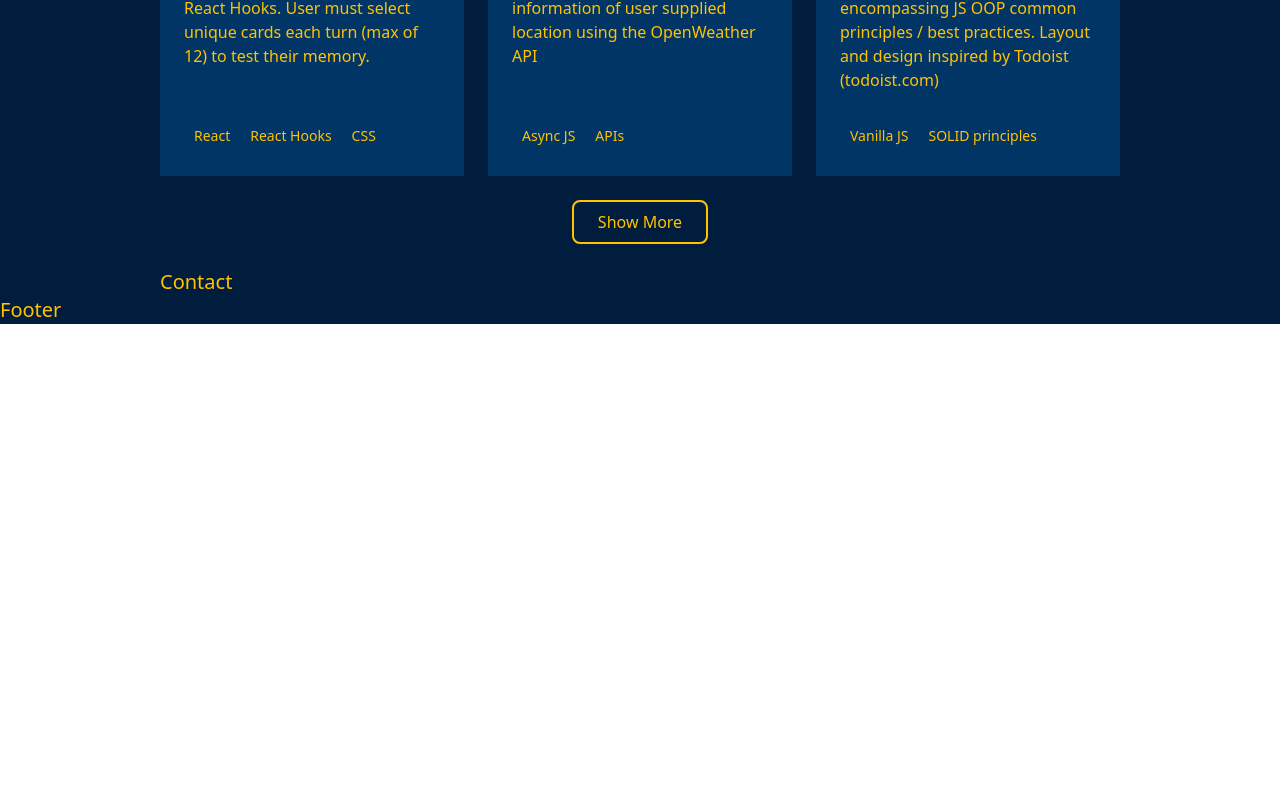
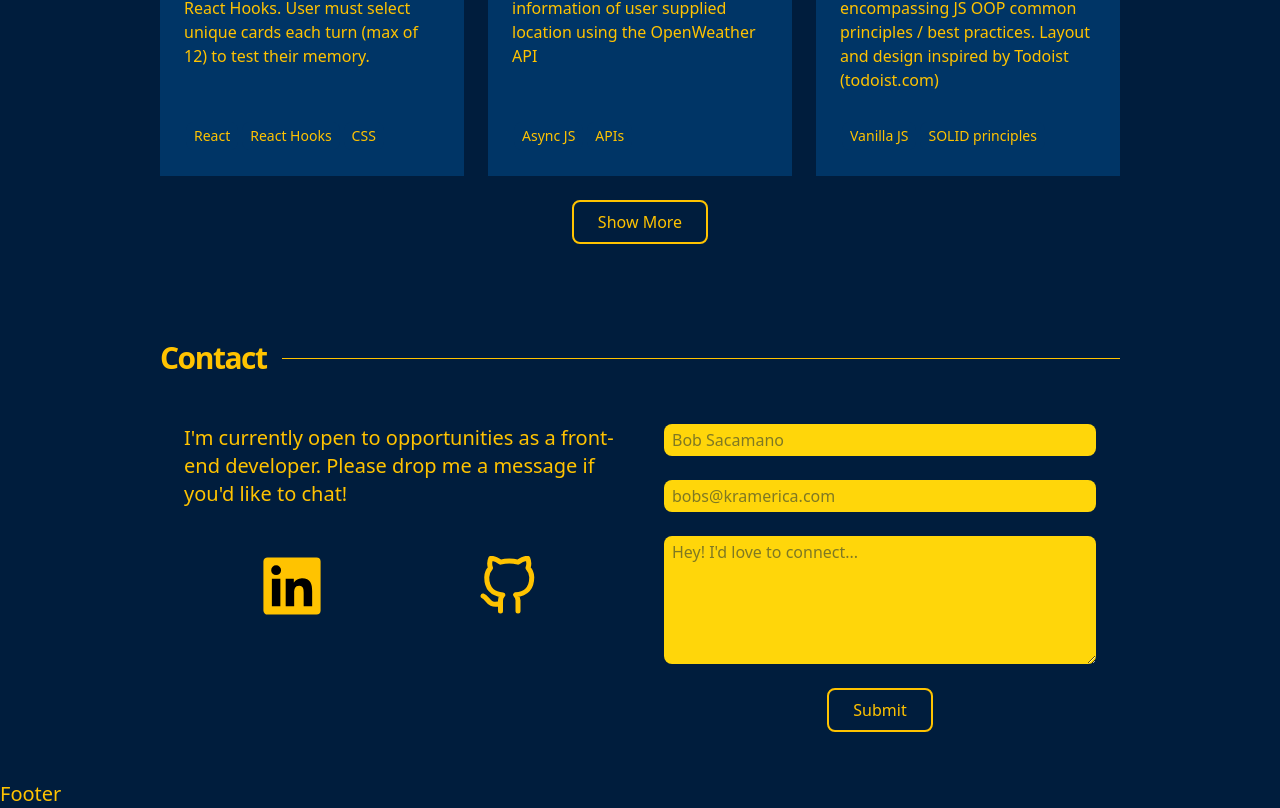
Before and after one commit to sumedh-inamdar/personal-portfolio, a React app: page / in a window 1280 px wide. Shown: the part 3411-4219 px from the top of the page. Before the commit the page ends 3735 px from the top, so only its background shows below. Built offline with nearby package versions, Linux system fonts and the light colour scheme.

Commit message:
Added Contact content (message, icons, form), styled input and textarea

```diff
--- a/src/components/contact/Contact.tsx
+++ b/src/components/contact/Contact.tsx
@@ -1,5 +1,77 @@
 import React from 'react';
+import octoIcon from '../../assets/brandIcons/Octicons-mark-github.svg';
 
 export default function Contact() {
-  return <div>Contact</div>;
+  return (
+    <section>
+      <div className="flex items-center w-full mb-6">
+        <h2 className="text-3xl font-bold tracking-tighter mr-4">Contact</h2>
+        <div className="flex-1 h-px bg-gold"></div>
+      </div>
+      <div className="flex flex-col md:flex-row my-12">
+        <div className="flex-1 flex flex-col space-y-12 text-left px-6">
+          <div>{`I'm currently open to opportunities as a front-end developer. Please
+        drop me a message if you'd like to chat!`}</div>
+          <div className="flex justify-around">
+            <a
+              className="hover:scale-110 hover:text-yellow transition-all"
+              aria-label="External Link"
+              rel="noreferrer"
+              target="_blank"
+              href="https://www.linkedin.com/in/sumedhi/">
+              <svg height="60" viewBox="0 0 128 128">
+                <path
+                  fill="currentColor"
+                  d="M116 3H12a8.91 8.91 0 00-9 8.8v104.42a8.91 8.91 0 009 8.78h104a8.93 8.93 0 009-8.81V11.77A8.93 8.93 0 00116 3z"></path>
+                <path d="M21.06 48.73h18.11V107H21.06zm9.06-29a10.5 10.5 0 11-10.5 10.49 10.5 10.5 0 0110.5-10.49M50.53 48.73h17.36v8h.24c2.42-4.58 8.32-9.41 17.13-9.41C103.6 47.28 107 59.35 107 75v32H88.89V78.65c0-6.75-.12-15.44-9.41-15.44s-10.87 7.36-10.87 15V107H50.53z"></path>
+              </svg>
+            </a>
+            <a
+              className="hover:scale-110 hover:text-yellow transition-all"
+              aria-label="External Link"
+              rel="noreferrer"
+              target="_blank"
+              href="https://github.com/sumedh-inamdar">
+              <svg
+                height="60"
+                viewBox="0 0 24 24"
+                fill="none"
+                stroke="currentColor"
+                strokeWidth="2"
+                strokeLinecap="round"
+                strokeLinejoin="round"
+                xmlns="http://www.w3.org/2000/svg">
+                <path d="M9 19c-5 1.5-5-2.5-7-3m14 6v-3.87a3.37 3.37 0 0 0-.94-2.61c3.14-.35 6.44-1.54 6.44-7A5.44 5.44 0 0 0 20 4.77 5.07 5.07 0 0 0 19.91 1S18.73.65 16 2.48a13.38 13.38 0 0 0-7 0C6.27.65 5.09 1 5.09 1A5.07 5.07 0 0 0 5 4.77a5.44 5.44 0 0 0-1.5 3.78c0 5.42 3.3 6.61 6.44 7A3.37 3.37 0 0 0 9 18.13V22" />
+              </svg>
+            </a>
+          </div>
+        </div>
+        <form
+          className="flex-1 flex flex-col space-y-6 px-6"
+          action=""
+          method="post">
+          <input
+            type="text"
+            placeholder="Bob Sacamano"
+            name="fullName"
+            required
+          />
+          <input
+            type="email"
+            name="userEmail"
+            placeholder="bobs@kramerica.com"
+            required
+          />
+          <textarea
+            rows={5}
+            cols={20}
+            name="userMessage"
+            placeholder={`Hey! I'd love to connect...`}></textarea>
+          <button className="btn-primary w-fit m-auto" type="submit">
+            Submit
+          </button>
+        </form>
+      </div>
+    </section>
+  );
 }
--- a/src/components/projects/Projects.tsx
+++ b/src/components/projects/Projects.tsx
@@ -17,7 +17,7 @@ export default function Projects() {
           <FeatureProj key={project.name} data={project} />
         ))}
       </ul>
-      <div className="space-y-6 mb-6">
+      <div className="space-y-6 mb-12 md:mb-24">
         <h2 className="text-2xl font-bold tracking-tighter w-full text-center">
           Other Notable Projects
         </h2>
--- a/src/tailwind.css
+++ b/src/tailwind.css
@@ -6,10 +6,17 @@
   body {
     @apply text-lg md:text-xl;
   }
+  input, textarea {
+    @apply px-2 py-1 text-base bg-yellow rounded-lg text-darkBlue
+  }
+  input::placeholder, textarea::placeholder {
+    @apply text-darkBlue opacity-50
+  }
 }
 @layer components {
+
   .btn-primary {
-    @apply border-2 px-6 py-2 rounded-lg text-base
+    @apply border-2 px-6 py-2 rounded-lg text-base hover:bg-gold hover:text-darkBlue transition-all
   }
   .projWrap:nth-child(odd) video {
     grid-area: 1 / 1 / 7 / 9;
```
Also changed, not shown: src/assets/brandIcons/Octicons-mark-github.svg (deleted).
